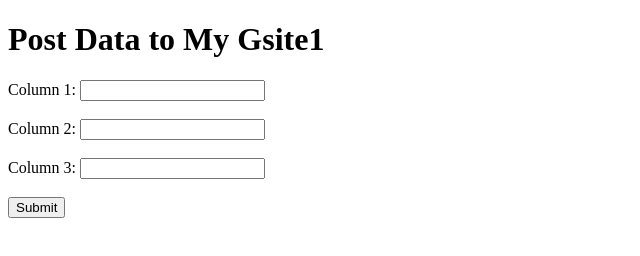
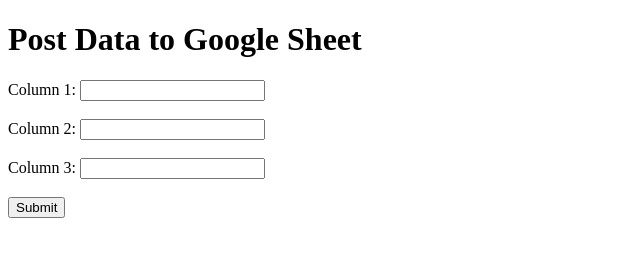
Before and after one commit to Mo1kanos/Mo1kanos.github.io, a plain HTML site: page index.html in a window 1280 px wide. Shown: the whole page, without its empty margins (0-640 px from the left). Drawn offline with Linux system fonts and the light colour scheme.

Commit message:
Update index.html

```diff
--- a/index.html
+++ b/index.html
@@ -1,10 +1,10 @@
 <!DOCTYPE html>
 <html>
 <head>
-  <title>Post Data to My Gsite</title>
+  <title>Post Data to Google Sheet</title>
 </head>
 <body>
-  <h1>Post Data to My Gsite1</h1>
+  <h1>Post Data to Google Sheet</h1>
   <form id="myForm">
     <label for="column1">Column 1:</label>
     <input type="text" id="column1" name="column1"><br><br>
```
